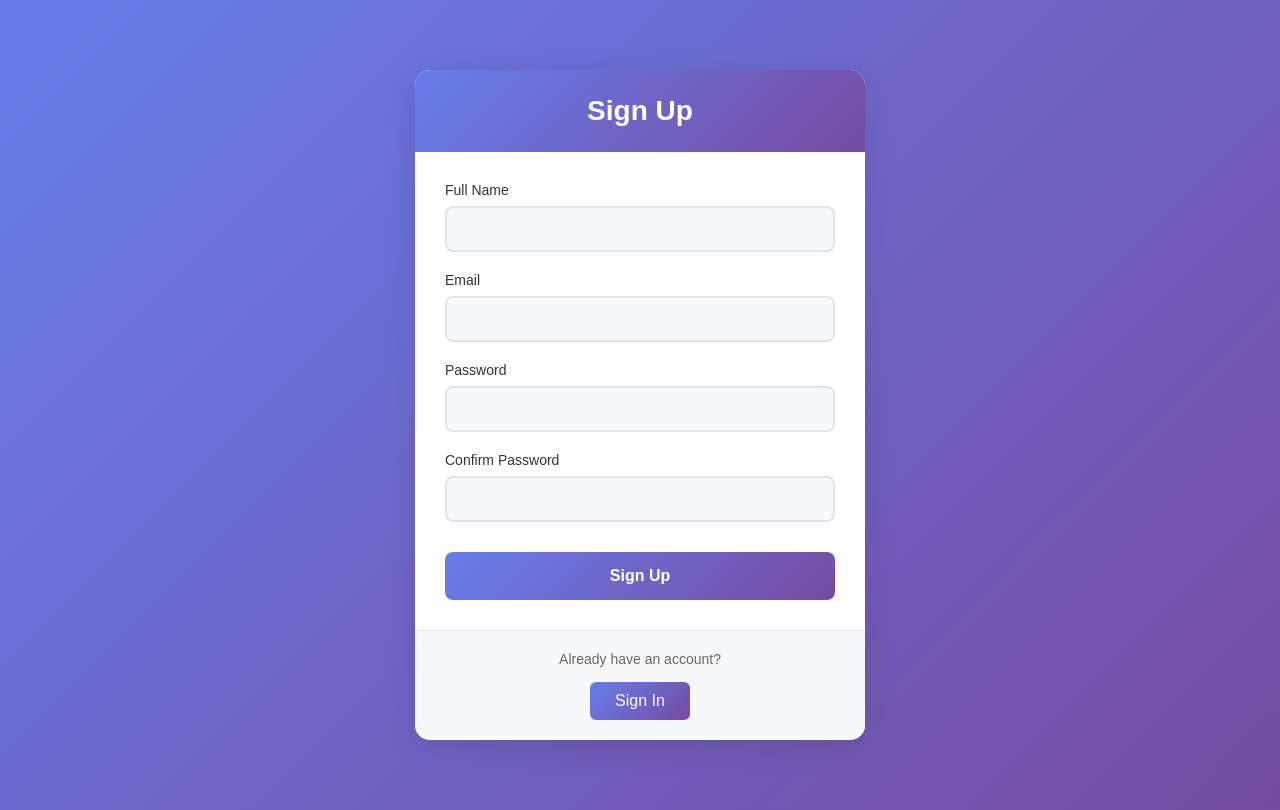
After one commit to jaydevthapaa/futsalmanagementsystem, a Django app: page /signup/ in a window 1280 px wide. The commit adds this page. Run offline with Django 5.2, Linux system fonts and the light colour scheme.

Commit message:
django project

```diff
--- a/FutsalManagementSystem/settings.py
+++ b/FutsalManagementSystem/settings.py
@@ -121,3 +121,6 @@ STATIC_URL = 'static/'
 # https://docs.djangoproject.com/en/5.2/ref/settings/#default-auto-field
 
 DEFAULT_AUTO_FIELD = 'django.db.models.BigAutoField'
+STATICFILES_DIRS = [
+    BASE_DIR / "static"
+]
--- a/pages/urls.py
+++ b/pages/urls.py
@@ -1,6 +1,9 @@
 from django.urls import path
-from .views import home_page_view
-# from .views import about_page
+from .views import home_page_view,signin_view,signup_view
+
 urlpatterns=[
-    path("",home_page_view),
+    path("",home_page_view, name='home'),
+    path('signin/',signin_view,name="signin"),
+    path('signup/', signup_view, name='signup'),
+    # path('booking/',booking_view, name='booking'),
 ]
--- a/pages/views.py
+++ b/pages/views.py
@@ -1,12 +1,13 @@
 from django.shortcuts import render
 from django.http import HttpResponse
+
+
 # Create your views here.
 def home_page_view(request):
     return render(request,"home.html")
 
-# def about_page(request):
-#     context={"name":"jaydev",
-#              "age":20,
-#              "address":"Kathmandu"
-#              }
-#     return render(request,"about.html",context)
+def signin_view(request):
+    return render(request, 'signin.html')
+
+def signup_view(request):
+    return render(request,'signup.html')
--- /dev/null
+++ b/static/css/main.css
@@ -0,0 +1,212 @@
+    * {
+    margin: 0;
+    padding: 0;
+    box-sizing: border-box;
+}
+
+body {
+    font-family: 'Arial', sans-serif;
+    background: linear-gradient(135deg, #667eea 0%, #764ba2 100%);
+    min-height: 100vh;
+    margin: 0;
+    padding: 20px;
+}
+
+/* Navigation Bar */
+.navbar {
+    background: rgba(255, 255, 255, 0.95);
+    backdrop-filter: blur(10px);
+    padding: 15px 0;
+    position: sticky;
+    top: 0;
+    z-index: 1000;
+    box-shadow: 0 2px 20px rgba(0, 0, 0, 0.1);
+}
+
+.nav-container {
+    max-width: 1200px;
+    margin: 0 auto;
+    display: flex;
+    justify-content: space-between;
+    align-items: center;
+    padding: 0 20px;
+}
+
+.logo {
+    font-size: 24px;
+    font-weight: bold;
+    color: #667eea;
+}
+
+.list-content {
+    list-style: none;
+    display: flex;
+    gap: 20px;
+}
+
+.list-content li {
+    cursor: pointer;
+    transition: color 0.3s;
+}
+
+.list-content li:hover {
+    color: #764ba2;
+}
+
+/* Main Content */
+.main-content {
+    max-width: 1200px;
+    margin: 50px auto;
+    padding: 0 20px;
+}
+
+.hero-section {
+    text-align: center;
+    color: white;
+    margin-bottom: 60px;
+    /* background-image: url('path/to/your/background-image.jpg'); Add a background image */
+    background-size: cover;
+    background-position: center;
+    padding: 100px 20px; /* Add padding for better spacing */
+    border-radius: 10px; /* Rounded corners */
+}
+
+.hero-section h1 {
+    font-size: 3em;
+    margin-bottom: 15px;
+    text-shadow: 2px 2px 4px rgba(0,0,0,0.3);
+}
+
+.hero-section p {
+    font-size: 1.2em;
+    opacity: 0.9;
+    margin-bottom: 30px; /* Add margin for spacing */
+}
+
+.cta-button {
+    background-color: #667eea;
+    color: white;
+    padding: 15px 30px;
+    border: none;
+    border-radius: 5px;
+    font-size: 1.2em;
+    cursor: pointer;
+    transition: background-color 0.3s;
+    text-decoration: none;
+    display: inline-block;
+}
+
+.cta-button:hover {
+    background-color: #764ba2;
+}
+
+/* Authentication Pages */
+.auth-container {
+    max-width: 450px;
+    margin: 50px auto;
+    background: rgba(255, 255, 255, 0.95);
+    backdrop-filter: blur(10px);
+    border-radius: 15px;
+    box-shadow: 0 8px 32px rgba(0, 0, 0, 0.1);
+    overflow: hidden;
+}
+
+h3.signup,
+h3.signin {
+    text-align: center;
+    color: #333;
+    background: linear-gradient(135deg, #667eea 0%, #764ba2 100%);
+    color: white;
+    padding: 25px 20px;
+    margin: 0;
+    font-size: 28px;
+    font-weight: 600;
+}
+
+.auth-form {
+    background-color: #fff;
+    padding: 30px;
+    margin: 0;
+}
+
+.form-group {
+    margin-bottom: 20px;
+}
+
+.form-group label {
+    display: block;
+    margin-bottom: 8px;
+    color: #333;
+    font-weight: 500;
+    font-size: 14px;
+}
+
+.form-group input[type="text"],
+.form-group input[type="email"],
+.form-group input[type="password"] {
+    width: 100%;
+    padding: 12px 15px;
+    border: 2px solid #e1e5e9;
+    border-radius: 8px;
+    box-sizing: border-box;
+    font-size: 16px;
+    transition: all 0.3s ease;
+    background-color: #f8f9fa;
+}
+
+.form-group input[type="text"]:focus,
+.form-group input[type="email"]:focus,
+.form-group input[type="password"]:focus {
+    border-color: #667eea;
+    outline: none;
+    background-color: #fff;
+    box-shadow: 0 0 0 3px rgba(102, 126, 234, 0.1);
+}
+
+.auth-button {
+    width: 100%;
+    padding: 15px;
+    background: linear-gradient(135deg, #667eea 0%, #764ba2 100%);
+    color: white;
+    border: none;
+    border-radius: 8px;
+    cursor: pointer;
+    font-size: 16px;
+    font-weight: 600;
+    transition: all 0.3s ease;
+    margin-top: 10px;
+}
+
+.auth-button:hover {
+    transform: translateY(-2px);
+    box-shadow: 0 5px 15px rgba(102, 126, 234, 0.4);
+}
+
+.auth-footer {
+    background-color: #f8f9fa;
+    padding: 20px 30px;
+    text-align: center;
+    border-top: 1px solid #e1e5e9;
+}
+
+.auth-footer p {
+    margin: 0 0 15px 0;
+    color: #666;
+    font-size: 14px;
+}
+
+.auth-link {
+    display: inline-block;
+    background: linear-gradient(135deg, #667eea 0%, #764ba2 100%);
+    color: white;
+    padding: 10px 25px;
+    border-radius: 6px;
+    text-decoration: none;
+    font-weight: 500;
+    transition: all 0.3s ease;
+}
+
+.auth-link:hover {
+    transform: translateY(-1px);
+    box-shadow: 0 3px 10px rgba(102, 126, 234, 0.3);
+}
--- /dev/null
+++ b/templates/signup.html
@@ -0,0 +1,40 @@
+<!DOCTYPE html>
+<html lang="en">
+<head>
+    <meta charset="UTF-8">
+    <meta name="viewport" content="width=device-width, initial-scale=1.0">
+    <title>Signup</title>
+    {% load static %}
+    <link rel="stylesheet" href="{% static 'css/main.css' %}">
+</head>
+<body>
+    <div class="auth-container">
+        <h3 class="signup">
+            Sign Up
+        </h3>
+        <form class="auth-form" id="signUpForm">
+            <div class="form-group">
+                <label for="signUpName">Full Name</label>
+                <input type="text" id="signUpName" required>
+            </div>
+            <div class="form-group">
+                <label for="signUpEmail">Email</label>
+                <input type="email" id="signUpEmail" required>
+            </div>
+            <div class="form-group">
+                <label for="signUpPassword">Password</label>
+                <input type="password" id="signUpPassword" required>
+            </div>
+            <div class="form-group">
+                <label for="signUpConfirmPassword">Confirm Password</label>
+                <input type="password" id="signUpConfirmPassword" required>
+            </div>
+            <button type="submit" class="auth-button">Sign Up</button>
+        </form>
+        <div class="auth-footer">
+            <p>Already have an account?</p>
+            <a href="{% url 'signin' %}" class="auth-link">Sign In</a>
+        </div>
+    </div>
+</body>
+</html>
```
Also changed, not shown: templates/home.html (+3 -100 lines), templates/signin.html (added, +27 -0 lines).
